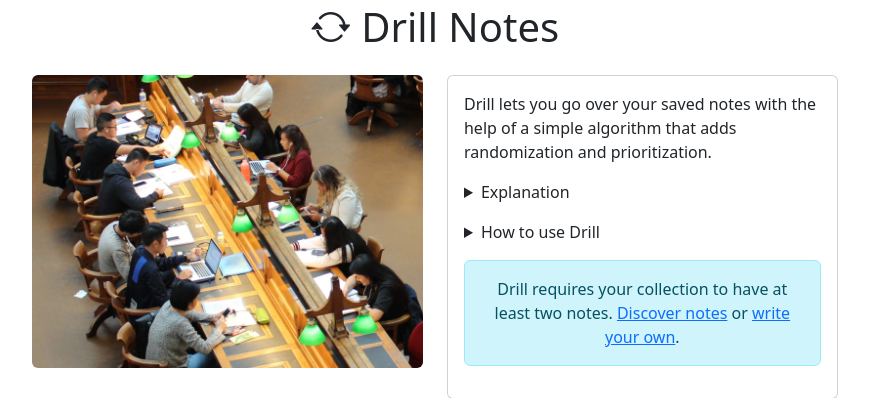
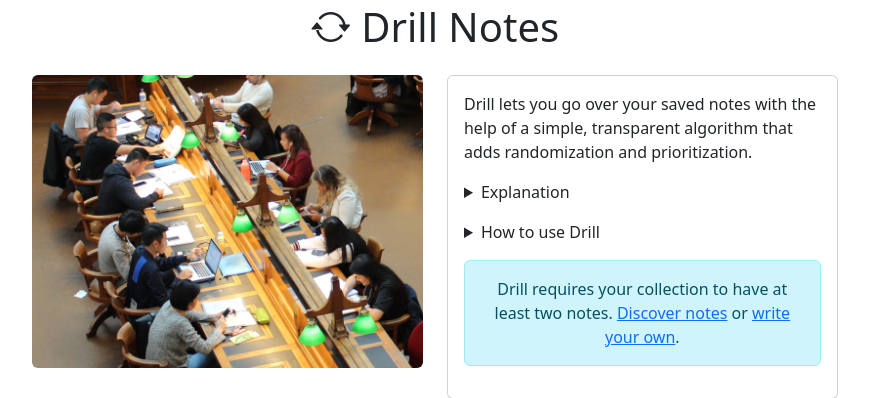
Before and after one commit to djramones/leornian, a Django app: page /drill/ in a window 1280 px wide. Shown: the part 135-533 px from the top of the page, without its empty margins (205-1074 px from the left). Run offline with Django 4.2, Linux system fonts and the light colour scheme; the visitor is signed in with stand-in values (Sample User, id 1); data that the repository does not hold is empty; some libraries are stand-ins or nearby versions.

Commit message:
Update drill_guide.html and README.md

```diff
--- a/notes/templates/notes/includes/drill_guide.html
+++ b/notes/templates/notes/includes/drill_guide.html
@@ -1,4 +1,4 @@
-<p>Drill lets you go over your saved notes with the help of a simple algorithm that adds randomization and prioritization.</p>
+<p>Drill lets you go over your saved notes with the help of a simple, transparent algorithm that adds randomization and prioritization.</p>
 <details class="mb-3">
     <summary>Explanation</summary>
     <p class="mt-3">The idea is that adding an element of unpredictability can help you see your notes in a fresh light and uncover creative connections between them.</p>
@@ -6,6 +6,7 @@
     <p>In the long run this also means that you will still see all of your notes if you keep on drilling, but in a more shuffled way as compared to simply drawing from the bottom of the stack every time.</p>
     <p>Sometimes, you’d want to see certain notes more often than others. For this, you can also <em>promote</em> a note before drawing the next. This will make it more likely to be drawn than any other non-promoted note—although if it’s recently drilled (i.e. higher up the stack), it’s still unlikely to be drawn.</p>
     <p>This system is based on the idea of learning by <a class="icon-link" href="https://en.wikipedia.org/wiki/Spaced_repetition">spaced repetition <i class="bi-box-arrow-up-right"></i></a>, but please note that it is not very sophisticated. If you need a more mature and studied tool that is better guaranteed to aid in learning (particularly memorization tasks), consider using <a class="icon-link" href="https://apps.ankiweb.net/">Anki <i class="bi-box-arrow-up-right"></i></a> or <a class="icon-link" href="https://en.wikipedia.org/wiki/SuperMemo">SuperMemo <i class="bi-box-arrow-up-right"></i></a> instead.</p>
+    <p>For a full technical description of the algorithm, see this computational notebook: <a class="icon-link" href="https://github.com/djramones/notebooks/blob/main/2023/leornian-drill-algo.ipynb"><code>leornian-drill-algo.ipynb</code> <i class="bi-box-arrow-up-right"></i></a></p>
 </details>
 <details>
     <summary>How to use Drill</summary>
```
Also changed, not shown: README.md.
